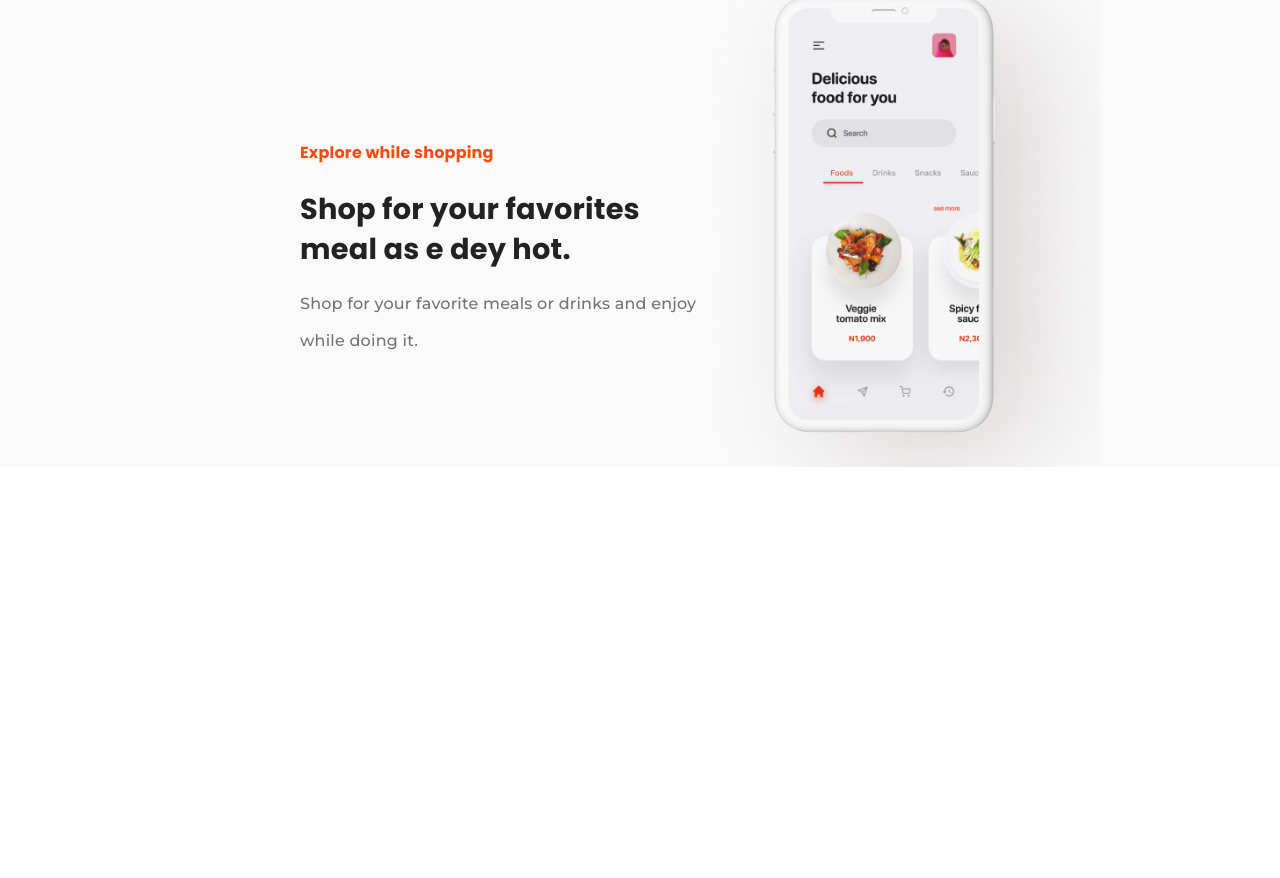
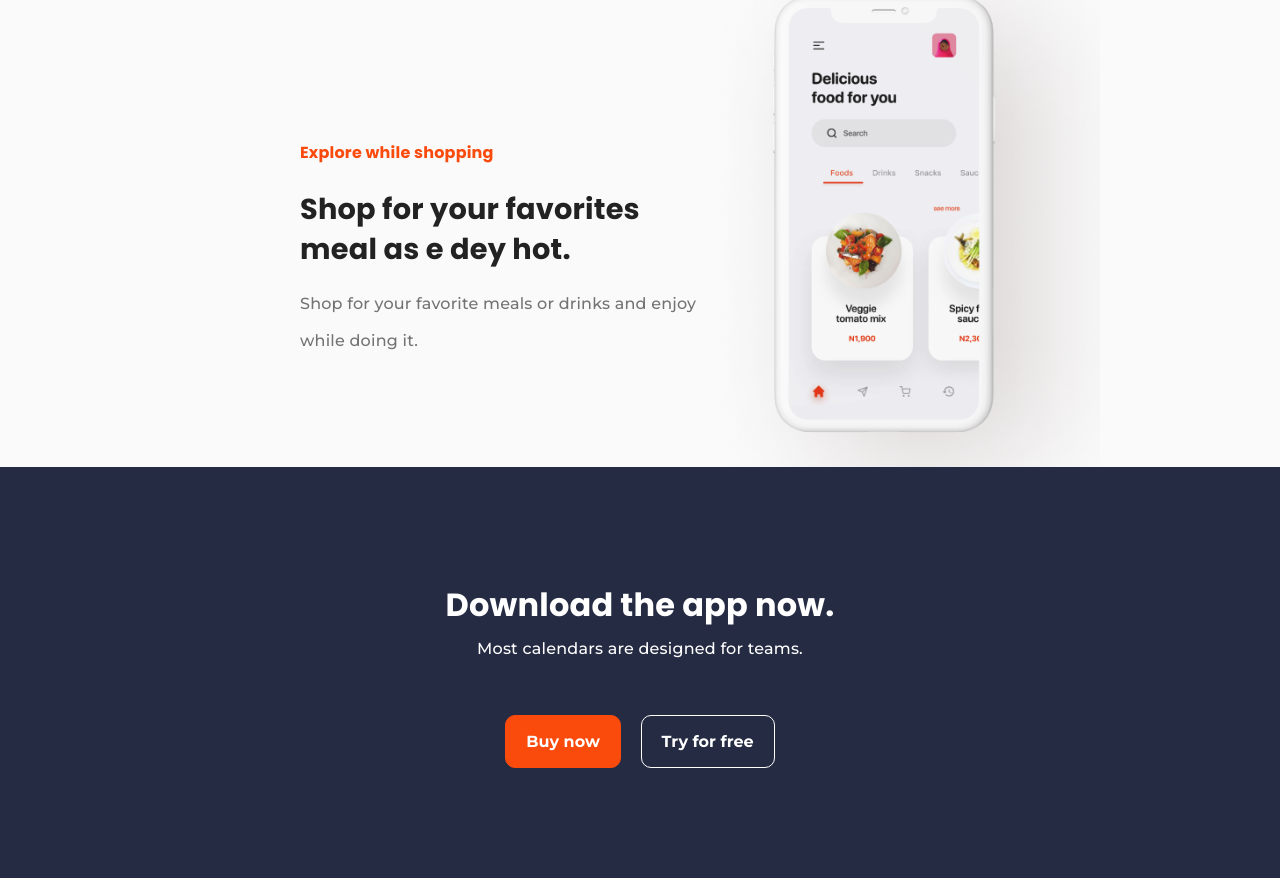
Before and after one commit to Nikita-Piskarev/HomeWorck_7, a plain HTML site: page index.html in a window 1280 px wide. Shown: the part 1940-2818 px from the top of the page. Before the commit the page ends 2407 px from the top, so only its background shows below. Drawn offline with Linux system fonts and the light colour scheme.

Commit message:
Add download commit

```diff
--- a/assets/css/create.css
+++ b/assets/css/create.css
@@ -2,7 +2,7 @@
     display: flex;
     flex-direction: column;
     align-items: center;
-    padding: 65px 20px 0 20px;
+    padding: 65px 0 0 0;
 }
 
 .margen-top-30 {
--- /dev/null
+++ b/assets/css/download.css
@@ -0,0 +1,59 @@
+.download {
+    display: flex;
+    flex-direction: column;
+    align-items: center;
+    padding: 110px 24px;
+    background-color: var(--black-color);
+}
+
+.download__title {
+    color: var(--white-color);
+    font-size: 2rem;
+    line-height: 3.5rem;
+}
+
+.download__paragraph {
+    color: var(--white-color);
+    font-size: 1rem;
+    line-height: 2rem;
+    padding: 0 40px;
+    font-family:  Montserrat_500;
+}
+
+.download__btn {
+    padding: 16px 20px;
+    color: var(--white-color);
+    background-color:inherit;
+    border: 1px solid var(--white-color);
+    border-radius: 10px;
+    font-size: 1rem;
+    font-family: Montserrat_700;
+}
+
+.download__btn:hover {
+    background-color: var(--white-color);
+    color: var(--black-color);
+}
+.download__btn-orangy {
+    background-color: var(--orangу-color);
+    border-color: var(--orangу-color);
+    margin-right: 16px;
+}
+
+.download__btn-orangy:hover {
+    background-color: inherit;
+    color: var(--orangу-color);
+}
+
+.margin-top-50 {
+    margin-top: 50px;
+}
+
+@media screen and (min-width: 570px) {
+    .download {
+        background-image: url(../images/Rectangle\ 47.png);
+        background-position: center;
+        background-repeat: no-repeat;
+        background-size: cover;
+    }
+}
--- a/assets/css/style.css
+++ b/assets/css/style.css
@@ -6,6 +6,9 @@
 @import url(./band.css);
 @import url(./create.css);
 @import url(./explore.css);
+@import url(./download.css);
+
+
 
 
 
--- a/index.html
+++ b/index.html
@@ -45,12 +45,12 @@
       <div class="band"></div>
       <section class="create">
         <div class="create-explore__wrap-text">
-          <h5 class="title-h3-orangy">Create an account</h5>
-          <h6
+          <h3 class="title-h3-orangy">Create an account</h3>
+          <h2
             class="title-h2-create-explore margen-top-30 margen-top-17 min-width-220"
           >
             Create/login to an existing account to get started
-          </h6>
+          </h2>
           <p class="paragraph margen-top-30 margen-top-17 min-width-300">
             An account is created with your email and a desired password
           </p>
@@ -65,24 +65,33 @@
       </section>
       <section class="explore">
         <div class="create-explore__wrap-text margin-50">
-          <h5 class="title-h3-orangy">Explore while shopping</h5>
-          <h6
+          <h3 class="title-h3-orangy">Explore while shopping</h3>
+          <h2
             class="title-h2-create-explore margen-top-30 margen-top-17 min-width-220"
           >
             Shop for your favorites meal as e dey hot.
-          </h6>
+          </h2>
           <p class="paragraph margen-top-30 margen-top-17 min-width-300">
             Shop for your favorite meals or drinks and enjoy while doing it.
           </p>
         </div>
-        <div class="create__img-wrap  ">
+        <div class="create__img-wrap">
           <img
             class="create__img"
             src="/assets/images/Rectangle (1).png"
             alt="phoon"
           />
         </div>
-
+      </section>
+      <section class="download">
+          <h2 class="download__title">Download the app now.</h2>
+          <p class="download__paragraph">
+            Most calendars are designed for teams.
+          </p>
+          <div class="margin-top-50">
+            <button class="download__btn download__btn-orangy">Buy now</button>
+            <button class="download__btn">Try for free</button>
+          </div>
       </section>
     </main>
   </body>
```
